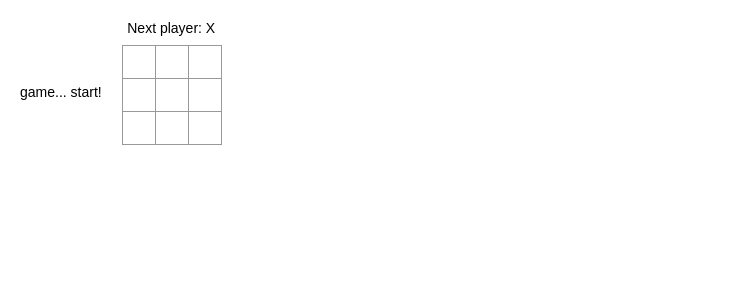
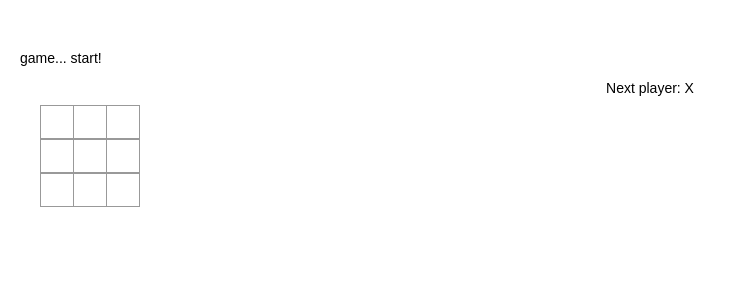
Before and after one commit to greathiago/Tic-Tac-Toe-ReactTutorial, a React (Create React App) app: page / in a window 1280 px wide. Shown: the top 300 px of the page, without its empty margins (0-736 px from the left). Built offline with nearby package versions, Linux system fonts and the light colour scheme.

Commit message:
Update index.css

```diff
--- a/src/index.css
+++ b/src/index.css
@@ -37,14 +37,12 @@ ol, ul {
 .square {
   background: #fff;
   border: 1px solid #999;
-  float: left;
   font-size: 24px;
   font-weight: bold;
   line-height: 34px;
   height: 34px;
   margin-right: -1px;
   margin-top: -1px;
-  padding: 0;
   text-align: center;
   width: 34px;
 }
@@ -58,10 +56,8 @@ ol, ul {
 }
 
 .game {
-  display: flex;
   flex-direction: row;
   size: auto;
-
 }
 
 .game-info {
```
